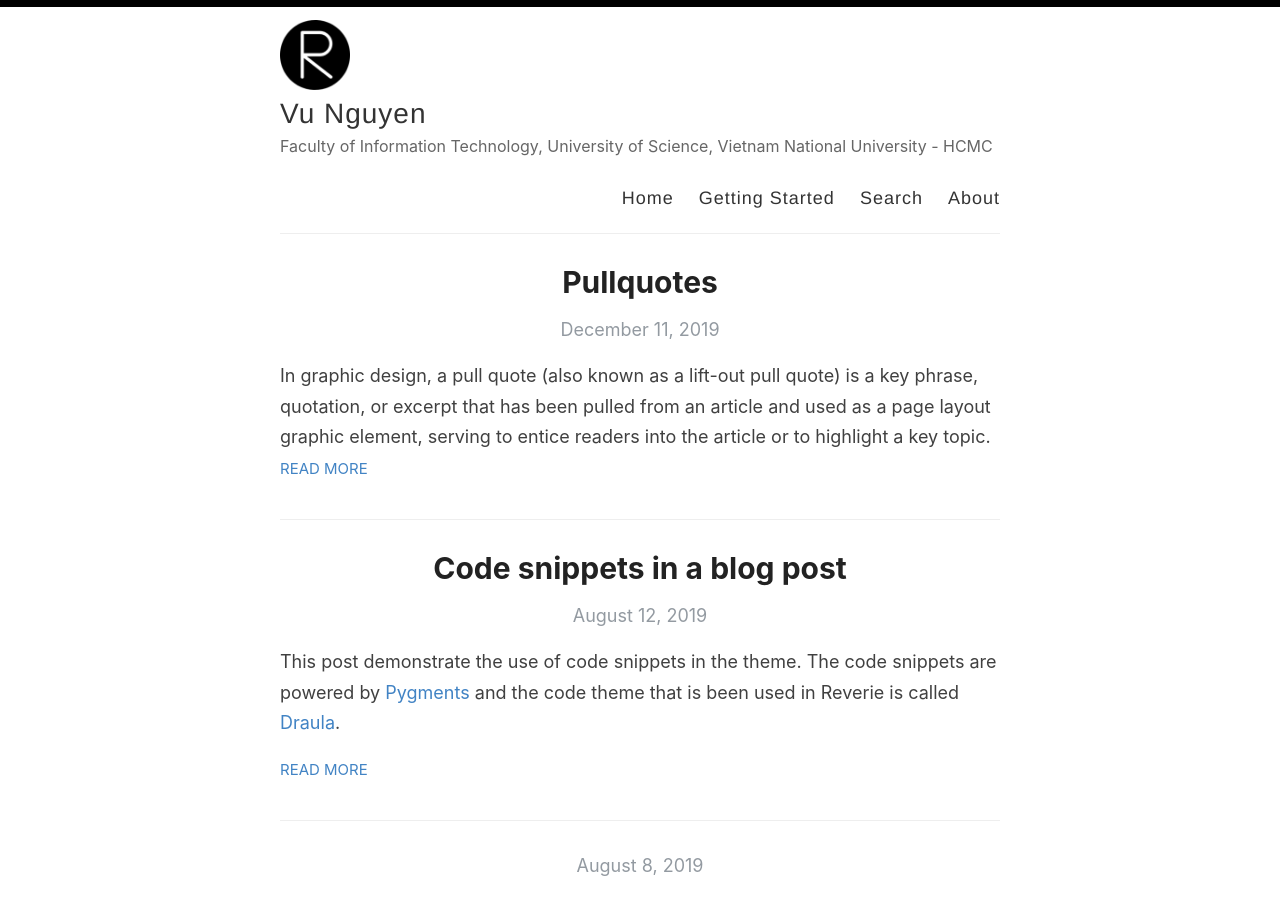
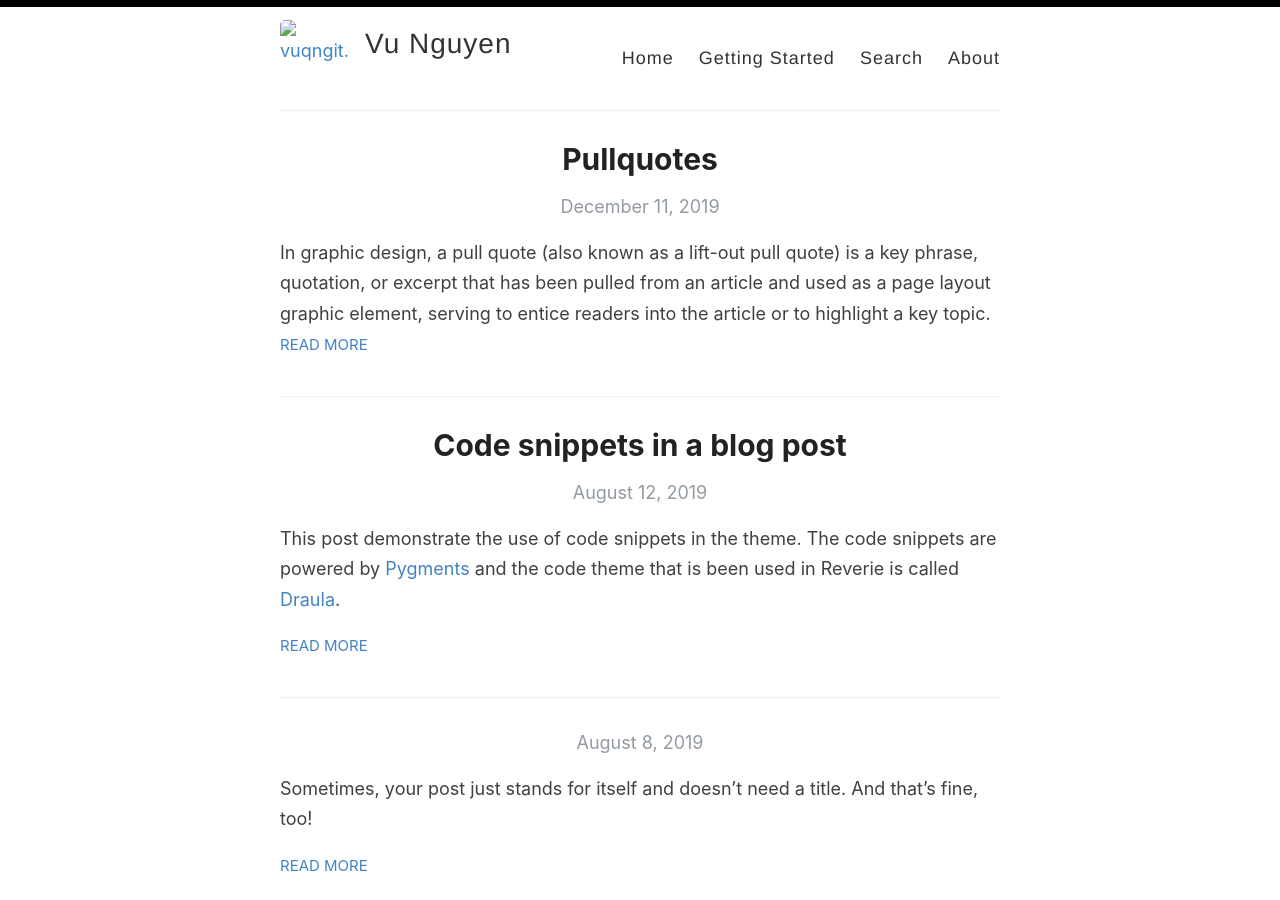
Before and after one commit to vuqngit/vuqngit.github.io, a Jekyll site: the page built from index.html, in a window 1280 px wide and 900 px high. Built offline with Jekyll 4.4.1, drawn with Linux system fonts in a browser that asks for light colours; the list of posts is cut into pages by our own code.

Commit message:
Update _config.yml

```diff
--- a/_config.yml
+++ b/_config.yml
@@ -9,10 +9,10 @@ name: Vu Nguyen
 author: Vu Nguyen
 
 # Short bio or description (displayed in the header)
-description: Faculty of Information Technology, University of Science, Vietnam National University - HCMC
+description: #Faculty of Information Technology, University of Science, Vietnam National University - HCMC
 
 # URL of your avatar or profile pic (you could use your GitHub profile pic)
-avatar: /images/reverie.png
+avatar: # /images/reverie.png
 
 #
 # Flags below are optional
```
